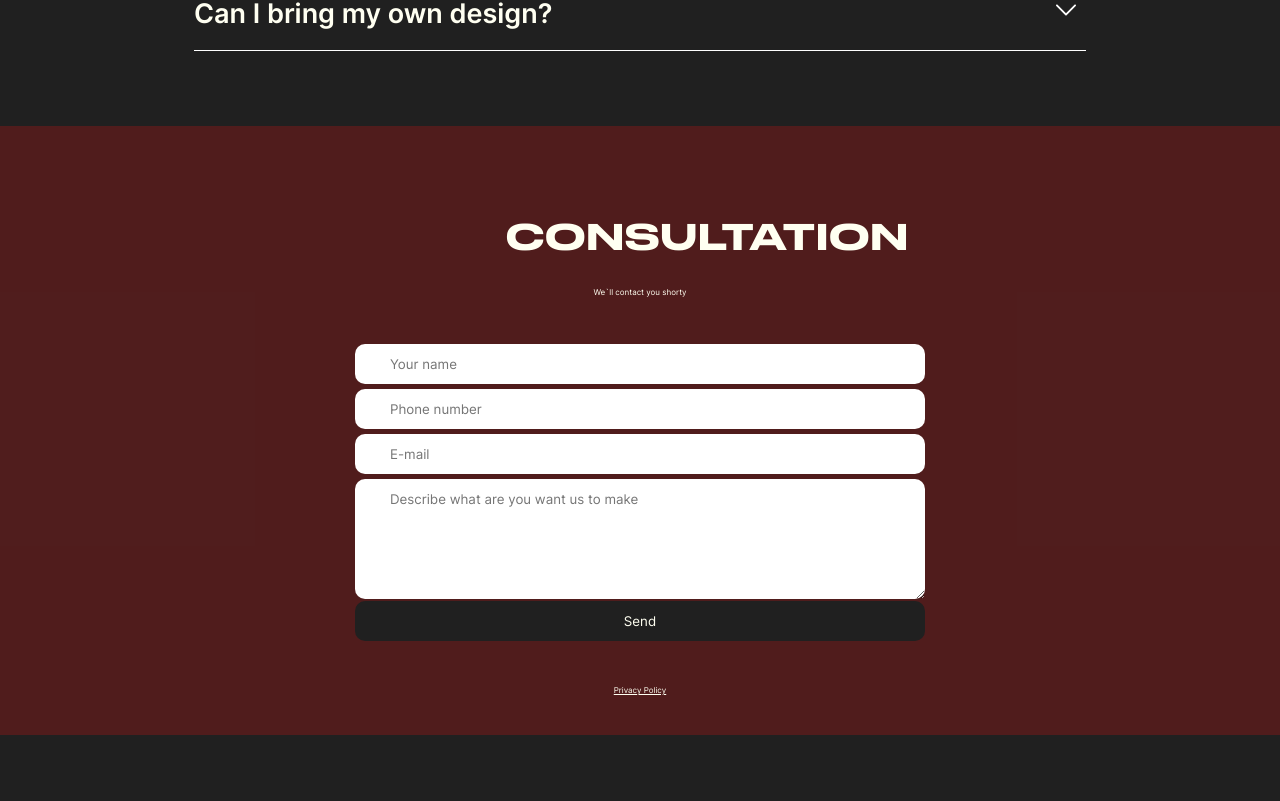
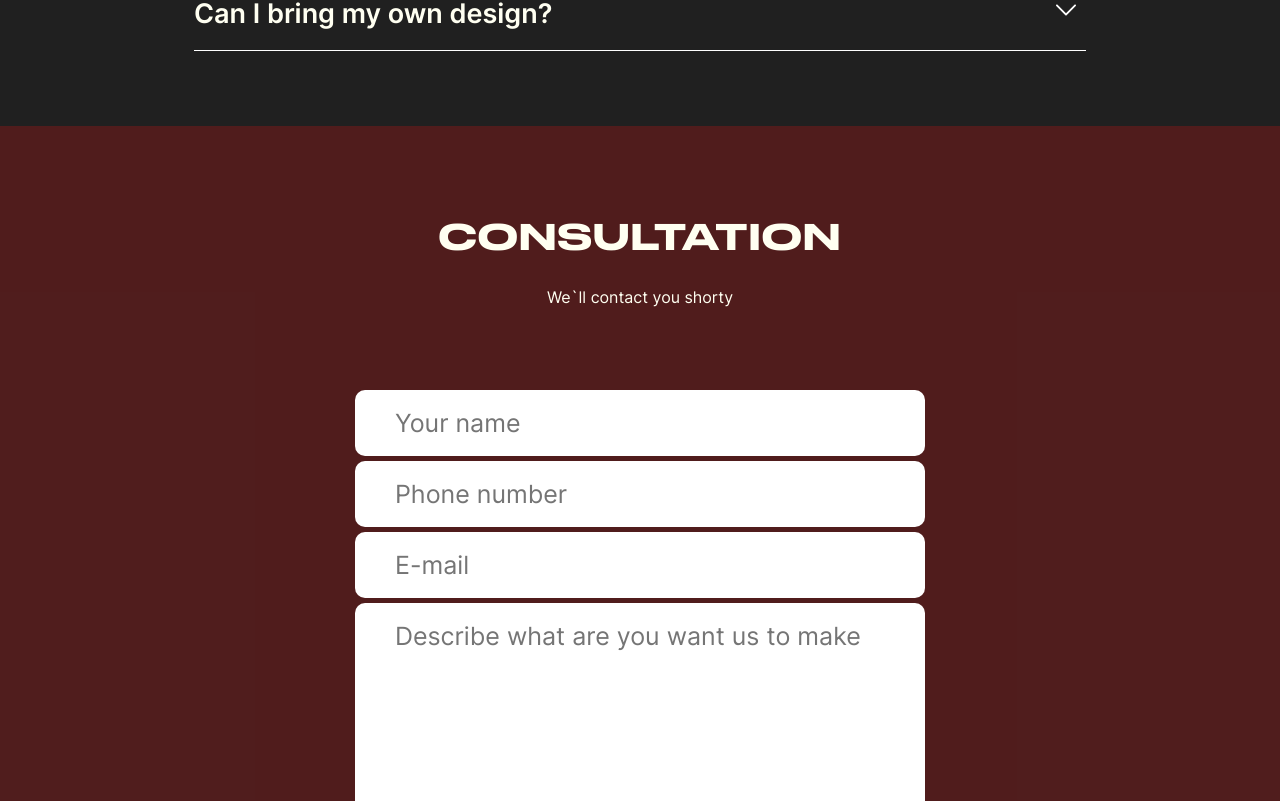
Before and after one commit to GenaPlem/ink_tattoo_next, a Next.js app: page / in a window 1280 px wide. Shown: the part 3519-4320 px from the top of the page. Before the commit the page ends 4280 px from the top, so only its background shows below. Built offline with nearby package versions, Linux system fonts and the light colour scheme.

Commit message:
Add Consultation styles for different screens

```diff
--- a/app/components/consultation/consultation.module.css
+++ b/app/components/consultation/consultation.module.css
@@ -49,3 +49,29 @@
   font-size: 0.5rem;
   text-decoration: underline;
 }
+
+@media screen and (min-width: 768px) {
+  .consultation p {
+    font-size: 1rem;
+  }
+
+  .consultation input,
+  .consultation textarea {
+    font-size: 25px;
+    padding: 18px 40px;
+  }
+
+  .consultation form {
+    padding: 80px 0;
+  }
+
+  #privacy_policy {
+    font-size: 20px;
+  }
+}
+
+@media screen and (min-width: 1024px) {
+  .consultation h2 {
+    margin: 0;
+  }
+}
```
